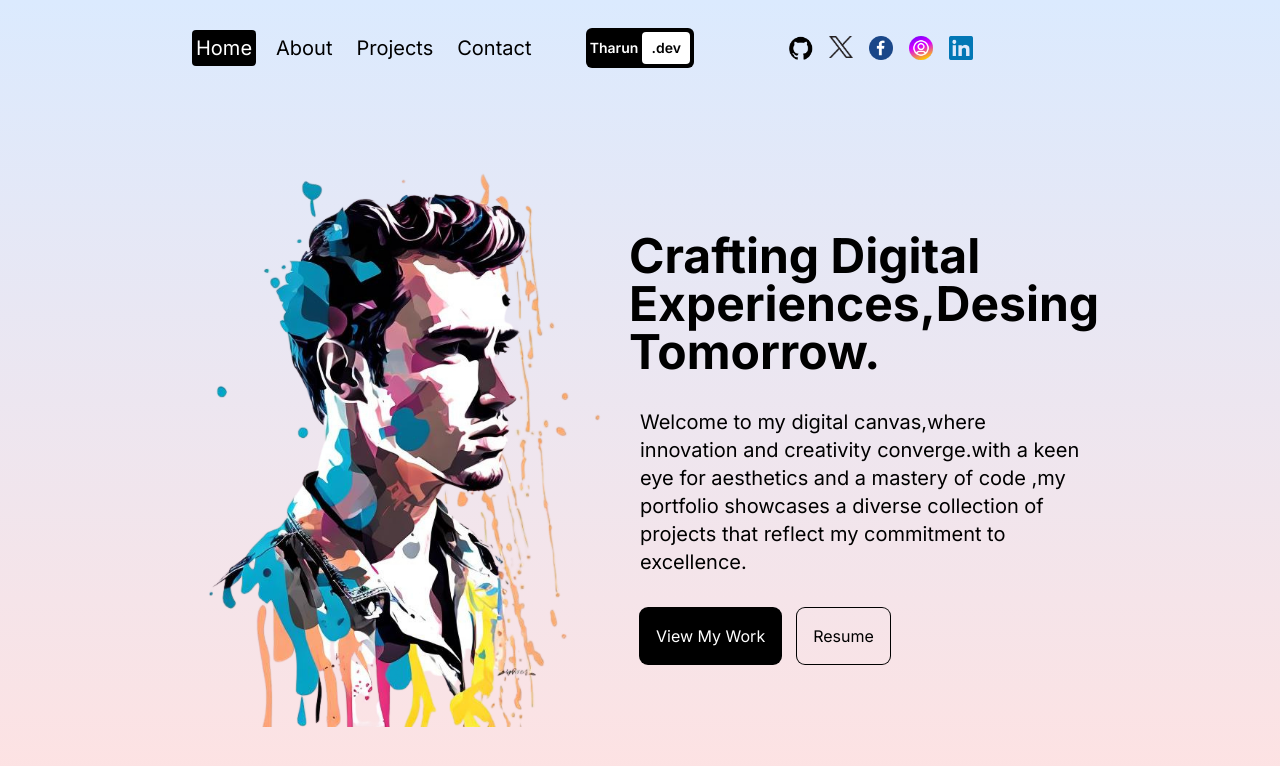
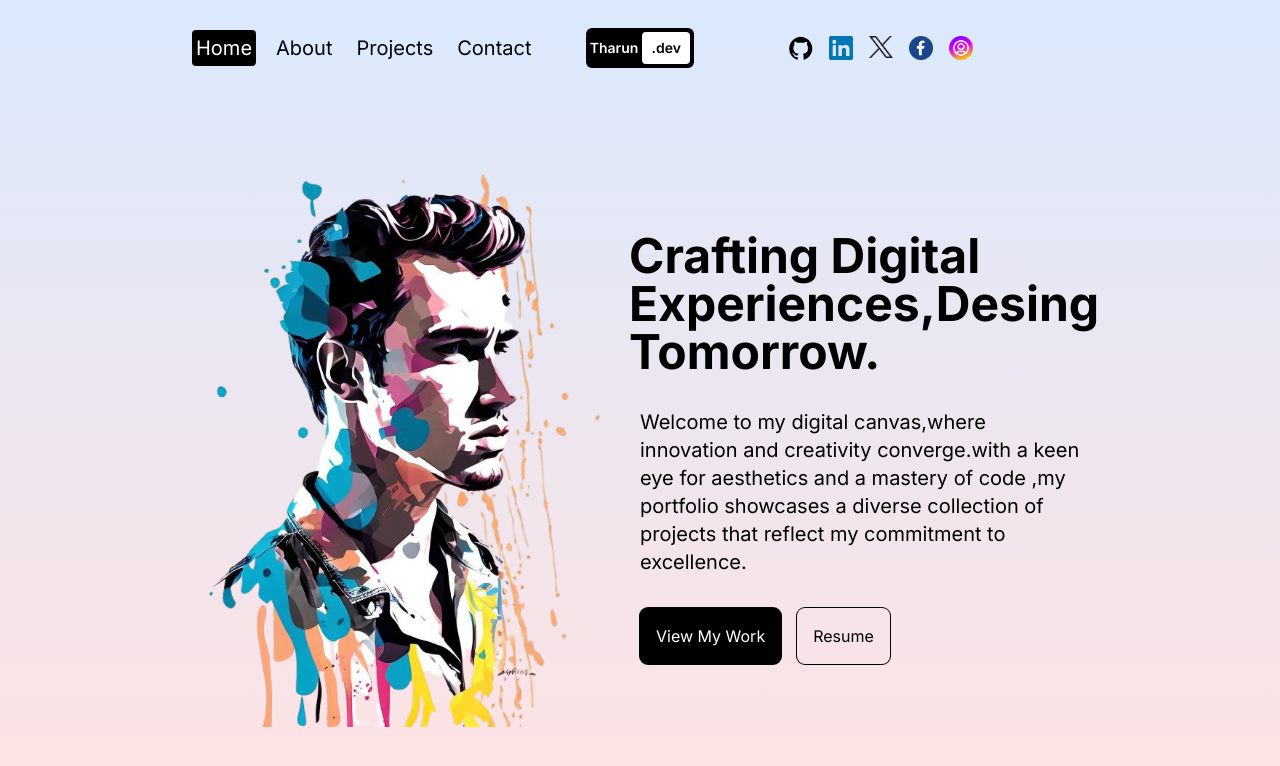
Before and after one commit to Tharunvikas55/Portfolio-version-2, a Next.js app: page / in a window 1280 px wide. Shown: the top 766 px of the page. Built offline with nearby package versions, Linux system fonts and the light colour scheme.

Commit message:
Update navbar.jsx

```diff
--- a/src/components/navbar.jsx
+++ b/src/components/navbar.jsx
@@ -67,8 +67,6 @@ const Navbar = () => {
     },
   };
 
-
-
   return (
     <div className='h-full flex items-center justify-between px-4 sm:px-8 md:px-12 lg:px-20 xl:px-48 text-xl '>
       <div className="hidden md:flex gap-4 w-1/3">
@@ -89,6 +87,9 @@ const Navbar = () => {
           <Link href="https://github.com/Tharunvikas55">
           <Image src="/github.png" alt="" width={24} height={24}/>
           </Link>
+          <Link href="https://www.linkedin.com/in/tharunvikas55/">
+          <Image src="/linkedin.png" alt="" width={24} height={24}/>
+          </Link>
           <Link href="https://twitter.com/STharunvikas/">
           <Image src="/twitter.png" alt="" width={24} height={24}/>
           </Link>
@@ -101,10 +102,6 @@ const Navbar = () => {
           <Link href="https://www.instagram.com/tharun_kongu055?igsh=MTBobDRxbWx6NjN5NQ==">
           <Image src="/instagram.png" alt="" width={24} height={24}/>
           </Link>
-          <Link href="https://www.linkedin.com/in/tharunvikas55/">
-          <Image src="/linkedin.png" alt="" width={24} height={24}/>
-          </Link>
-
         </div>
        {/*RESPONSIVE MENU*/}
        <div className="md:hidden " >
@@ -115,7 +112,6 @@ const Navbar = () => {
           <motion.div variants={bottomVarients} animate={open ? "opened" : "closed"} className="w-10 h-1 bg-black rounded  origin-left"></motion.div>
         </button>
         {/*MENU LIST*/}
-
         {open &&(
           <motion.div variants={listVarients} initial="closed" animate="opened" className="absolute top-0 left-0 w-screen h-screen bg-black text-white flex flex-col items-center justify-center gap-8 text-4xl z-40">
 
@@ -130,5 +126,4 @@ const Navbar = () => {
     </div>
   )
 }
-
 export default Navbar;
```
